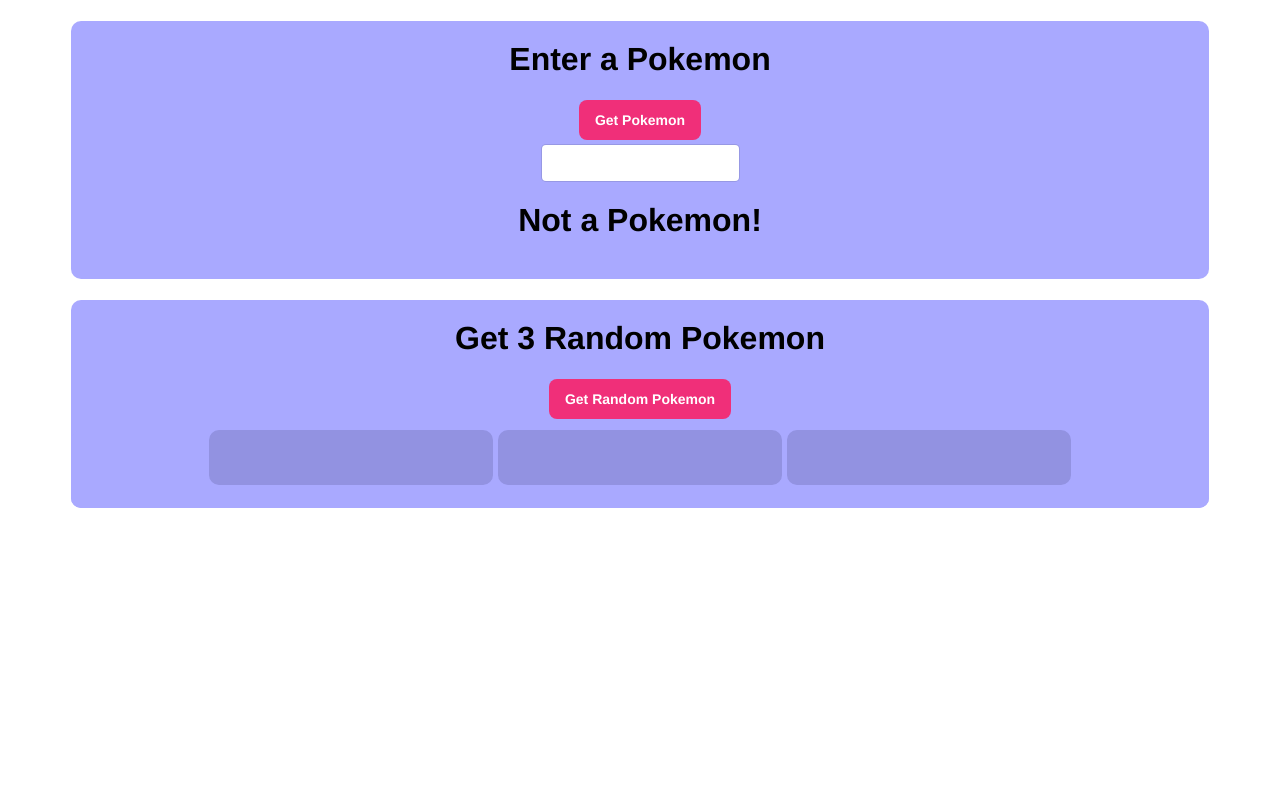
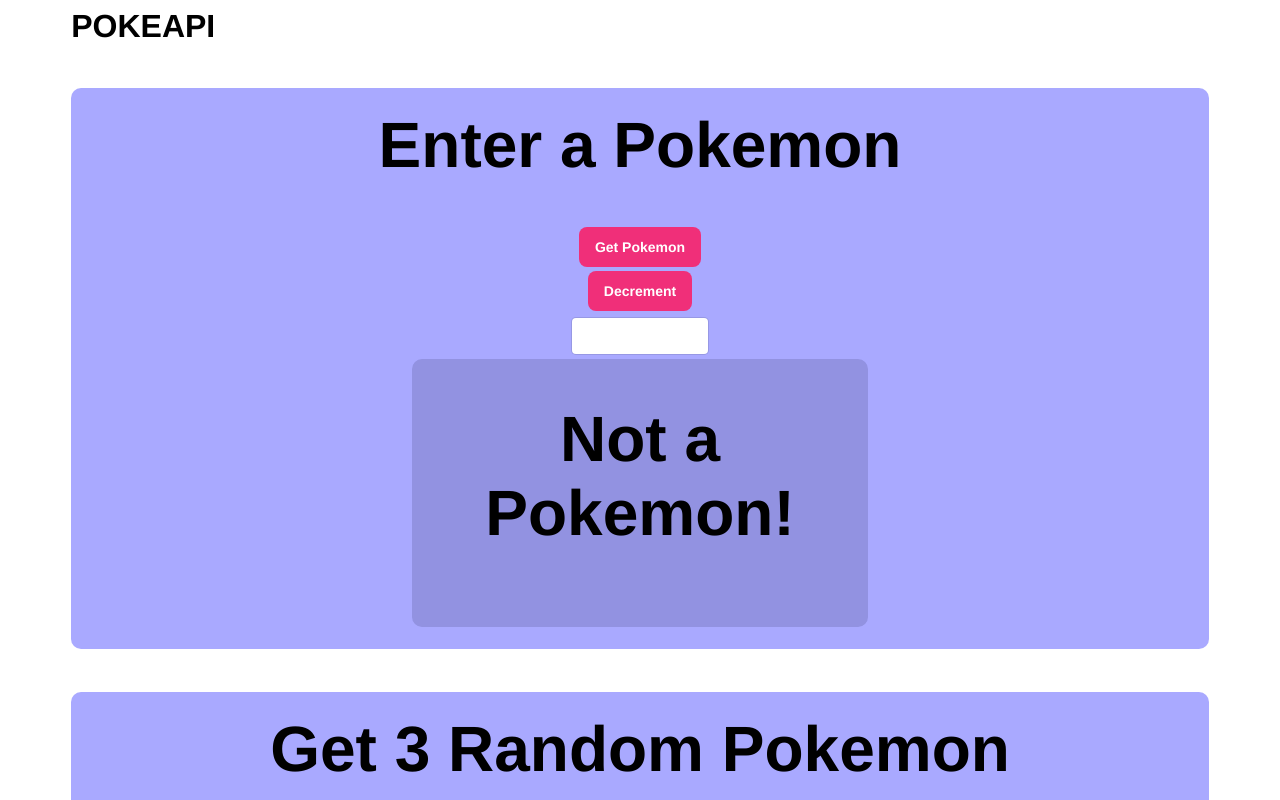
Before and after one commit to DeltaC4/Poke-API, a plain HTML site: page index.html in a window 1280 px wide. Both pictures are taken after a click on the button "Get Pokemon". Shown: the top 800 px of the page. Drawn offline with Linux system fonts and the light colour scheme; no server answers.

Commit message:
Once in awhile

```diff
--- a/index.html
+++ b/index.html
@@ -6,16 +6,22 @@
     <title>POKEAPI</title>
     <script src="myscripts.js"></script>
     <link rel="stylesheet" href="styles.css">
+    <link rel="icon" type="image/x-icon" href="/imgs/icon.bmp">
 </head>
 
 <body>
+    <h1 id="title">POKEAPI</h1>
     <div class="container">
         <h1 class="main">Enter a Pokemon</h1>
         <button id="myBtn" onclick="getPoke()">Get Pokemon</button><br>
+        <button id="myBtn" onclick="decrement()">Decrement</button><br>
         <input onchange="getPoke()" id="myInput" type="text">
         <br>
-        <h1 id="name"></h1>
-        <img id="sprite" src="">
+        <div id="single">
+            <h1 id="name"></h1>
+            <img id="sprite" src="">
+            <p id="pokeHP"></p>
+        </div>
     </div>
 
     <div class="container">
--- a/myscripts.js
+++ b/myscripts.js
@@ -1,24 +1,46 @@
+function decrement() {
+  if (singleHP >= 10) {
+    singleHP -= 10;
+    document.getElementById("pokeHP").innerHTML = singleHP +
+    " " + singlePokemon.stats[0].stat.name + "<br>" + singlePokemon.stats[1].base_stat +
+    " " + singlePokemon.stats[1].stat.name + "<br>" + singlePokemon.stats[2].base_stat +
+    " " + singlePokemon.stats[2].stat.name;
+  } else {
+    singleHP = 0;
+    document.getElementById("pokeHP").innerHTML = singleHP +
+    " " + singlePokemon.stats[0].stat.name + "<br>" + singlePokemon.stats[1].base_stat +
+    " " + singlePokemon.stats[1].stat.name + "<br>" + singlePokemon.stats[2].base_stat +
+    " " + singlePokemon.stats[2].stat.name;
+  }
+}
+
+let singleHP = 0;
+let singlePokemon;
+
 async function getPoke() {
   try {
-
-    const choiceValue  = document.getElementById("myInput").value;
+    const choiceValue = document.getElementById("myInput").value;
     const choice = choiceValue.toLowerCase();
     const response = await fetch("https://pokeapi.co/api/v2/pokemon/" + choice);
     const pokemon = await response.json();
+    singlePokemon = pokemon;
     document.getElementById("sprite").src = pokemon.sprites.front_default;
     document.getElementById("name").innerHTML = pokemon.name;
+    singleHP = pokemon.stats[0].base_stat;
+    document.getElementById("pokeHP").innerHTML = singleHP +
+    " " + pokemon.stats[0].stat.name + "<br>" + pokemon.stats[1].base_stat +
+    " " + pokemon.stats[1].stat.name + "<br>" + pokemon.stats[2].base_stat +
+    " " + pokemon.stats[2].stat.name;
     console.log(pokemon);
-
   } catch (error) {
-        // console.error(error);
     document.getElementById("name").innerHTML = "Not a Pokemon!";
     document.getElementById("sprite").src = "";
+    document.getElementById("pokeHP").innerHTML = "";
   }
 }
 
 async function getThreeRan() {
   try {
-
     let dex = [];
     for (let index = 0; index < 3; index++) {
       const rand = Math.floor(Math.random() * 100);
@@ -50,7 +72,6 @@ async function getPoke() {
 
     console.log(dex);
 
-
   } catch (error) {
     console.error(error);
   }
--- a/styles.css
+++ b/styles.css
@@ -1,5 +1,11 @@
 body {
     font-family: Helvetica, sans-serif;
+}
+
+#title {
+    margin: auto;
+    width: 90%;
+    border-radius: 10px;
 }
 
 .container {
@@ -12,6 +18,7 @@ body {
 
 .main {
     padding-top: 20px;
+    font-size: 5vw;
 }
 
 #three {
@@ -20,12 +27,16 @@ body {
     background-color: rgb(169, 169, 255);
 }
 
-#s , #t, #f {
+#s , #t, #f, #single {
     display: inline-block;
-    width: 25%;
+    width: 40%;
     border-radius: 10px;
     background-color: rgb(146, 146, 225);
     margin-bottom: 2%;
+}
+
+#name, #firstName, #secondName, #thirdName {
+    font-size: 5vw;
 }
 
 #myBtn {
@@ -42,7 +53,7 @@ body {
       height: 40px;
       line-height: 20px;
       list-style: none;
-      margin: 0;
+      margin: 2px;
       padding: 0px 16px;
       position: relative;
       text-decoration: none;
@@ -65,8 +76,10 @@ body {
     font-weight: 400;
     padding: 4px 8px;
     margin-top: 5px;
+    margin-bottom: 5px;
     min-height: 28px;
     vertical-align: middle;
+    width: 15vh;
     transition: background-color .24s,box-shadow .24s;
     transition-property: background-color, box-shadow;
     transition-duration: 0.24s, 0.24s;
```
Also changed, not shown: imgs/icon.bmp (added), 1 other file. Lines whose indentation alone changed are shown as unchanged.
